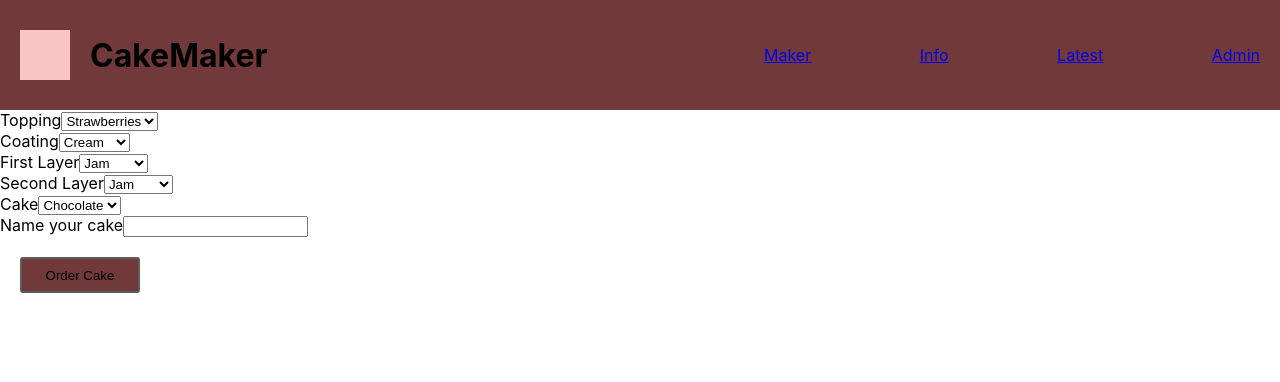
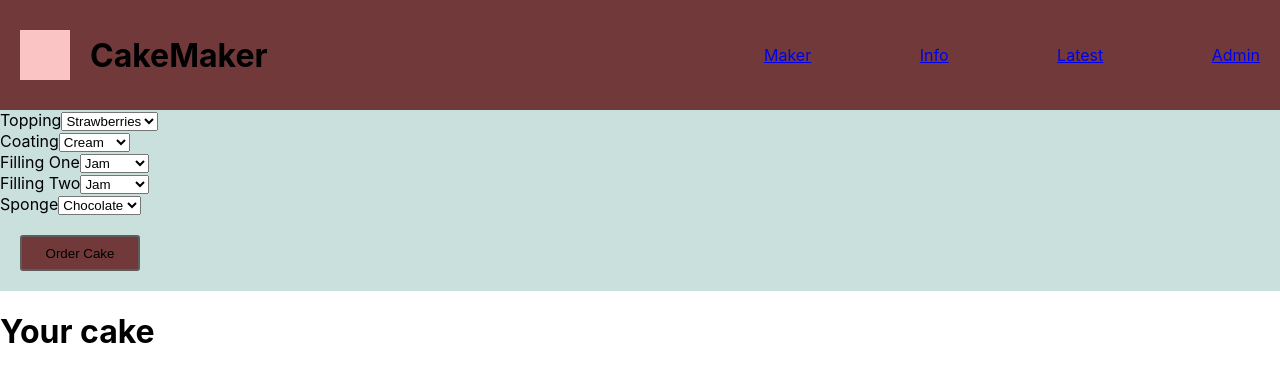
Before and after one commit to emmapre/Final-Project-Frontend, a React (Create React App) app: page / in a window 1280 px wide. Shown: the top 382 px of the page. Built offline with nearby package versions, Linux system fonts and the light colour scheme.

Commit message:
selects are showing

```diff
--- a/src/App.js
+++ b/src/App.js
@@ -1,13 +1,28 @@
 import React from 'react'
+import { Provider } from 'react-redux'
+import { configureStore, combineReducers } from '@reduxjs/toolkit'
 import { Header } from './components/Header'
 import { CakeForm } from './components/CakeForm'
+// import { OrderForm } from './components/OrderForm'
+import { CakePreview } from './components/CakePreview'
+
+import { cake } from './reducers/cake'
+import { layers } from './reducers/layers'
+
+const reducer = combineReducers({
+  cake: cake.reducer,
+  layers: layers.reducer
+})
+
+const store = configureStore({ reducer })
 
 export const App = () => {
   return (
-    <div>
+    <Provider store={store}>
 
       <Header />
       <CakeForm />
-    </div>
+      <CakePreview />
+    </Provider>
   )
 }
--- a/src/components/CakeForm.js
+++ b/src/components/CakeForm.js
@@ -1,20 +1,28 @@
 import React from 'react'
+import { useSelector } from 'react-redux'
 import styled from 'styled-components/macro'
 import { Button } from '../lib/Button'
-
+import { Select } from '../lib/Select'
 
 const CakeFormContainer = styled.form`
   display: flex;
   flex-direction: column;
+  background-color: #C9E0DC;
 `
 
 export const CakeForm = () => {
+  const allSelects = useSelector((store) => store.layers)
 
   return (
     <>
       {/* <FormTitle /> */}
       <CakeFormContainer>
-        <label>
+
+        {allSelects.map((layer) => (
+          <Select key={layer.name} layer={layer} />
+        ))}
+
+        {/* <label>
           Topping
             <select id='topping' name='topping'>
             <option value='strawberries'>Strawberries</option>
@@ -52,9 +60,7 @@ export const CakeForm = () => {
         <label>
           Name your cake
             <input type='text' id='cakename' name='cakename' />
-        </label>
-
-
+        </label> */}
         <Button
           buttonText='Order Cake'
           backgroundColor='#713939'
--- /dev/null
+++ b/src/components/CakePreview.js
@@ -0,0 +1,24 @@
+import React from 'react'
+import styled from 'styled-components/macro'
+import { CakeLayer } from '../lib/CakeLayer'
+
+
+
+export const CakePreview = () => {
+
+
+  const cakeLayers = []
+
+  return (
+    <div>
+
+      <h1>Your cake</h1>
+      <div className='cake-preview'>
+        {cakeLayers.map((layer) => (
+          <CakeLayer key={layer.name} layer={layer} />
+        ))}
+      </div>
+    </div>
+
+  )
+}
--- /dev/null
+++ b/src/lib/CakeLayer.js
@@ -0,0 +1,42 @@
+import React from 'react'
+import styled from 'styled-components/macro'
+
+// const StyledButton = styled.button`
+//   min-width: 64px;
+//   min-height: 36px;
+//   width: ${props => props.width};
+//   padding: 0 16px 0 16px;
+//   border-radius: 3px;
+//   background-color: ${props => props.background};
+//   border: ${props => props.border};
+//   color: {
+//     ${props => props.color} : 'white'
+//   }
+//   margin: 20px;
+//   font-family: ${props => props.fontFamily};
+// `
+
+const CakeLayerIngredient = styled.div`
+  height: 20px;
+  width: 100px;
+  background-color: red;
+`
+
+
+export const CakeLayer = ({
+  // onClick,
+  // icon,
+  // buttonText,
+  // backgroundColor,
+  // textColor,
+  // borderProperties,
+  // width,
+  // fontFamily
+  layer
+}) => {
+  return (
+    <CakeLayerIngredient>
+      <p>{layer.ingredient}</p>
+    </CakeLayerIngredient>
+  )
+}
--- /dev/null
+++ b/src/lib/Select.js
@@ -0,0 +1,15 @@
+import React from 'react'
+
+export const Select = ({ layer }) => {
+  {
+    return (
+      <label>
+        {layer.name}
+        <select id={layer.name} name={layer.name}>
+          <option value={layer.ingredient1}>{layer.ingredient1}</option>
+          <option value={layer.ingredient2}>{layer.ingredient2}</option>
+        </select>
+      </label>
+    )
+  }
+}
--- /dev/null
+++ b/src/reducers/cake.js
@@ -0,0 +1,9 @@
+import { createSlice } from '@reduxjs/toolkit'
+
+export const cake = createSlice({
+  name: 'cake',
+  initialState: {
+    cakeLayers: []
+  },
+  reducers: {}
+})
--- /dev/null
+++ b/src/reducers/layers.js
@@ -0,0 +1,14 @@
+import { createSlice } from '@reduxjs/toolkit'
+
+const layerIngredientsData = [
+  { name: 'Topping', ingredient1: 'Strawberries', ingredient2: 'Custard' },
+  { name: 'Coating', ingredient1: 'Cream', ingredient2: 'Frosting' },
+  { name: 'Filling One', ingredient1: 'Jam', ingredient2: 'Custard' },
+  { name: 'Filling Two', ingredient1: 'Jam', ingredient2: 'Custard' },
+  { name: 'Sponge', ingredient1: 'Chocolate', ingredient2: 'Vanilla' }
+]
+
+export const layers = createSlice({
+  name: 'layers',
+  initialState: layerIngredientsData
+})
```
Also changed, not shown: package.json (+11 -8 lines), src/components/OrderForm.js (+19 -7 lines), src/pages/WelcomePage.js (added), 1 other file (tests, documents, lock files or other folders).
